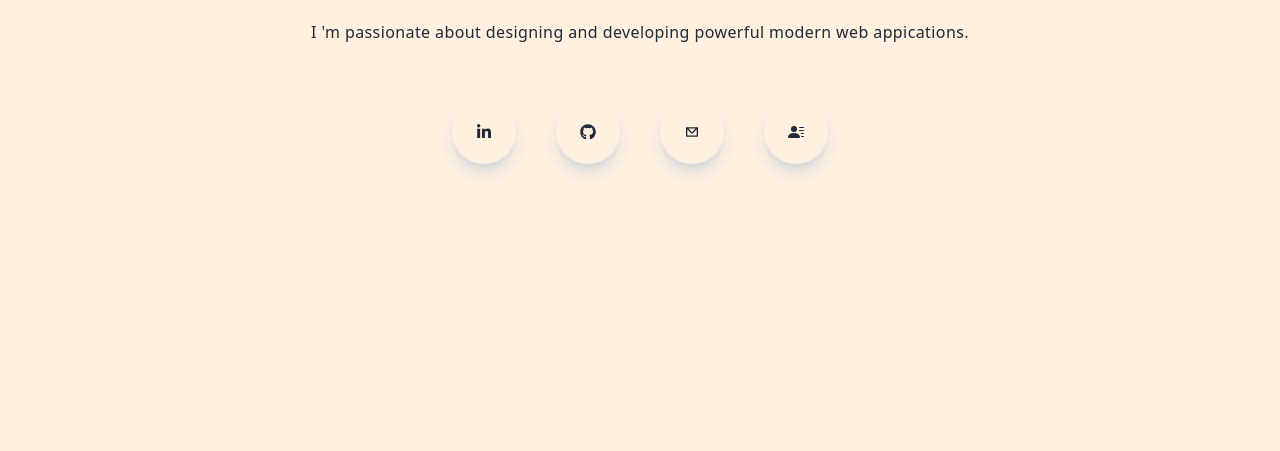
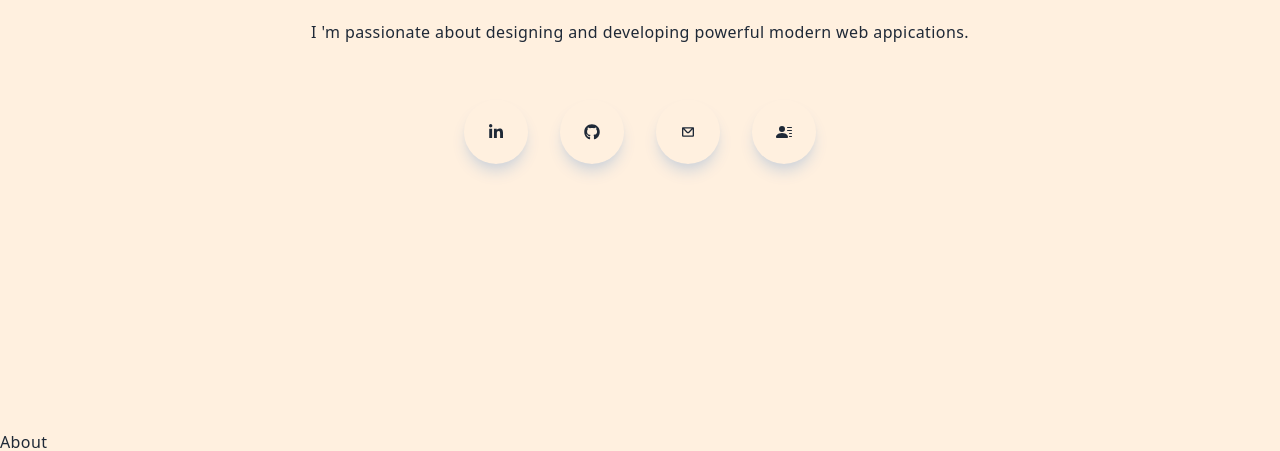
Before and after one commit to Mutalenic/my_personal_portfolio, a Next.js app: page / in a window 1280 px wide. Shown: the part 370-821 px from the top of the page. Before the commit the page ends 800 px from the top, so only its background shows below. Built offline with nearby package versions, Linux system fonts and the light colour scheme.

Commit message:
Add About component and import in index js

```diff
--- /dev/null
+++ b/components/About.jsx
@@ -0,0 +1,9 @@
+import React from 'react'
+
+function About() {
+  return (
+    <div>About</div>
+  )
+}
+
+export default About
--- a/components/Hero.jsx
+++ b/components/Hero.jsx
@@ -20,7 +20,7 @@ function Hero() {
             appications.
           </p>
 
-          <div className=" flex items-center justify-center gap-10 max-w[330px] m-auto py-10">
+          <div className=" flex items-center justify-center gap-8 max-w[330px] m-auto py-10">
             <div className="rounded-full shadow-lg shadow-gray-300 p-6 cursor-pointer hover:scale:100 ease-in duration-300">
               <FaLinkedinIn />
             </div>
--- a/pages/index.js
+++ b/pages/index.js
@@ -1,5 +1,6 @@
 import Head from 'next/head'
 import Image from 'next/image'
+import About from '../components/About'
 import Hero from '../components/Hero'
 import Navbar from '../components/Navbar'
 
@@ -13,6 +14,7 @@ export default function Home() {
       </Head>
       <Navbar />
       <Hero />
+      <About />
     </div>
   )
 }
```
